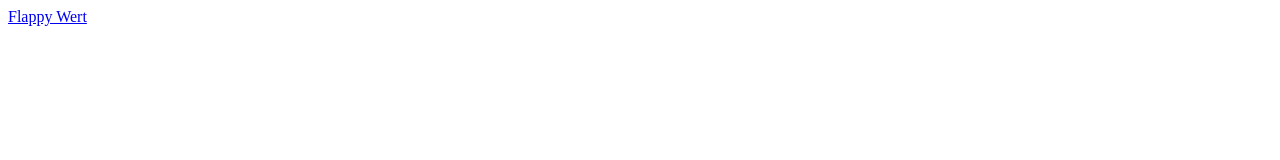
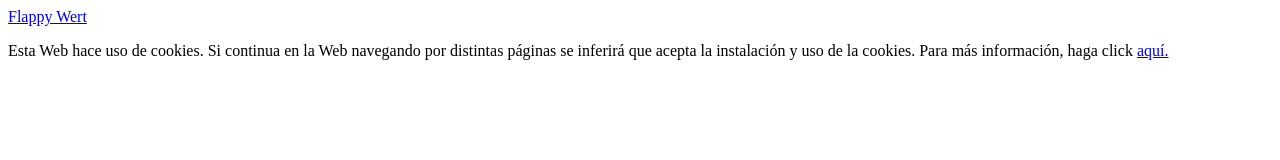
Before and after one commit to jgmobiledeveloper/jgmobiledeveloper.github.io, a plain HTML site: page index.html in a window 1280 px wide. Drawn offline with Linux system fonts and the light colour scheme.

Commit message:
Politica cookies

```diff
--- a/flappywert/styles.css
+++ b/flappywert/styles.css
@@ -2,6 +2,7 @@ body,html{
     margin:0px;
     height: 100%;
     background-color: #050505;
+    min-height:490px;
 }
 p{
     font-size:1.5em;
--- a/index.html
+++ b/index.html
@@ -6,6 +6,16 @@
 </head>
 <body>
 <a href="flappywert/index.html">Flappy Wert</a>
+
+<div style="position:float; bottom:0px; width:100%;">
+<p>
+Esta Web hace uso de cookies. Si continua en la Web navegando por distintas p&aacute;ginas se
+inferir&aacute; que acepta la instalaci&oacute;n y uso de la cookies. Para m&aacute;s informaci&oacute;n, haga click
+<a href="http://www.agpd.es/portalwebAGPD/canaldocumentacion/publicaciones/common/Guias/Guia_Cookies.pdf">aqu&iacute;.
+</a>
+</p>
+</div>
+
 </body>
 <script>
   (function(i,s,o,g,r,a,m){i['GoogleAnalyticsObject']=r;i[r]=i[r]||function(){
```
Also changed, not shown: flappywert/flappy.html (+4 -0 lines), flappywert/index.html (+5 -1 lines).
